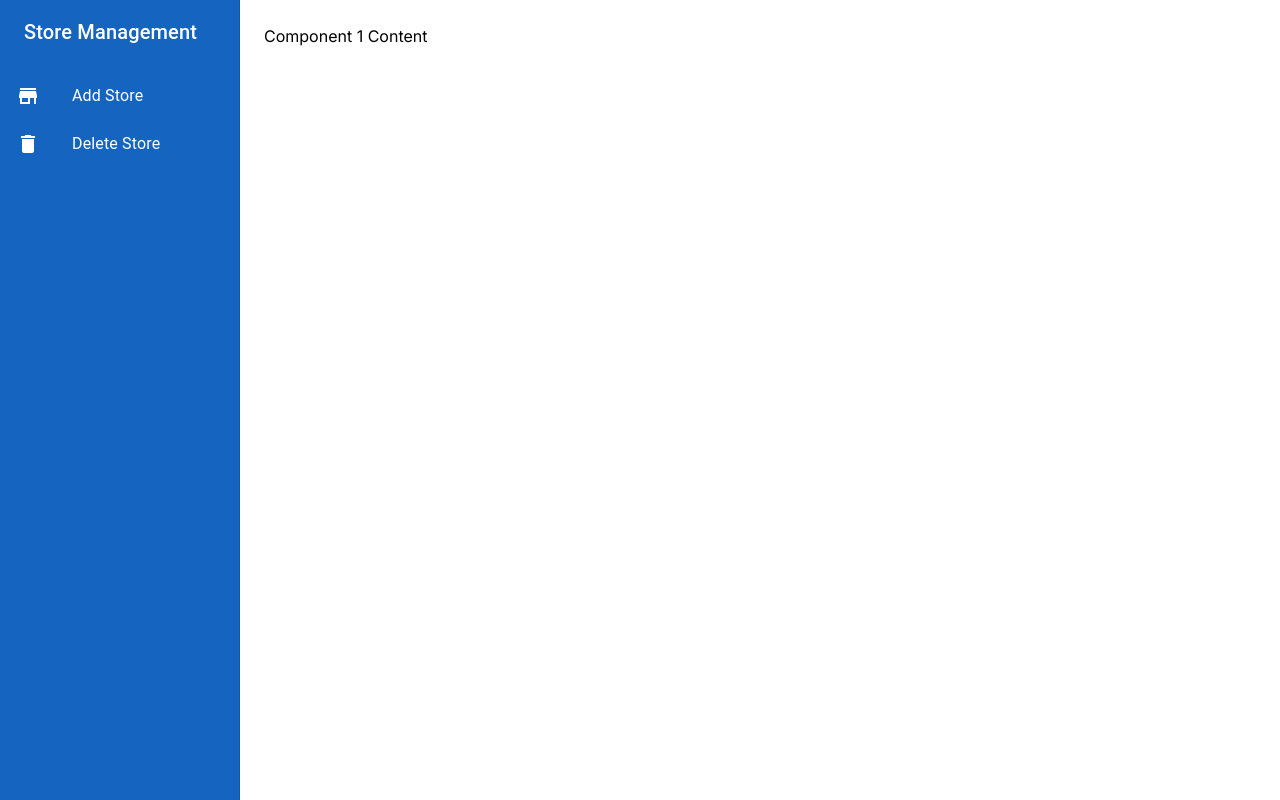
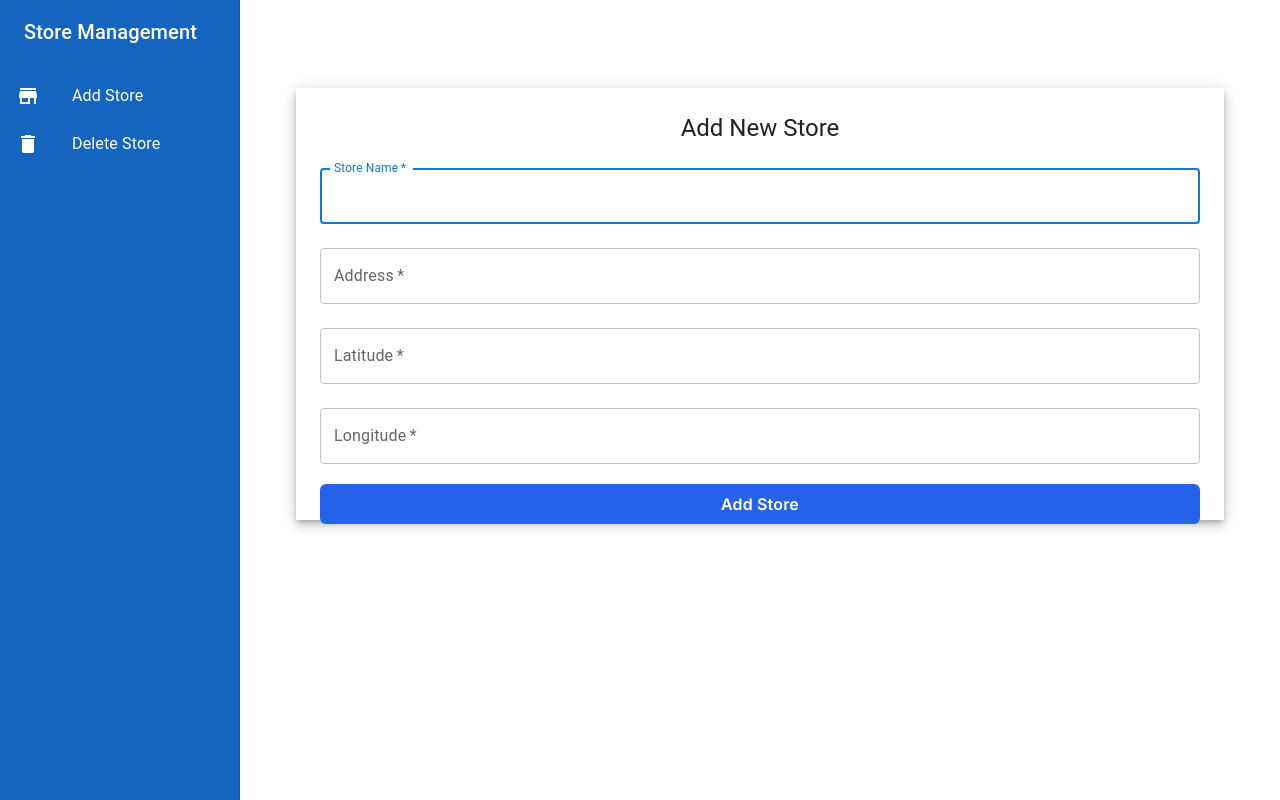
Before and after one commit to mujtaba-kazmi12/MapStoresNext, a Next.js app: page /admin in a window 1280 px wide. Built offline with nearby package versions, Linux system fonts and the light colour scheme.

Commit message:
AddformAdded

```diff
--- a/package.json
+++ b/package.json
@@ -13,6 +13,7 @@
     "@emotion/styled": "^11.11.0",
     "@mui/icons-material": "^5.15.14",
     "@mui/material": "^5.15.14",
+    "firebase": "^10.9.0",
     "leaflet": "^1.9.4",
     "next": "14.1.4",
     "react": "^18",
--- /dev/null
+++ b/src/app/Firebase.js
@@ -0,0 +1,22 @@
+// Import the functions you need from the SDKs you need
+import { initializeApp } from "firebase/app";
+import { getFirestore } from "firebase/firestore"; // Import Firestore
+import { getAuth } from "firebase/auth";
+
+// Your web app's Firebase configuration
+const firebaseConfig = {
+    apiKey: "AIzaSyCxbyKDZVmNa8b6zGqh8rmI6W-Z45_3ezQ",
+    authDomain: "manda-store-locator.firebaseapp.com",
+    projectId: "manda-store-locator",
+    storageBucket: "manda-store-locator.appspot.com",
+    messagingSenderId: "784192844789",
+    appId: "1:784192844789:web:62fe5e66c2bc08888ca6bc",
+    measurementId: "G-BV3FCCFN9B"
+  };
+
+// Initialize Firebase
+const app = initializeApp(firebaseConfig);
+
+// Initialize Firestore
+export const db = getFirestore(app);
+export const auth = getAuth(app);
--- /dev/null
+++ b/src/app/admin/Addform.js
@@ -0,0 +1,139 @@
+import React, { useState } from 'react';
+import { db } from '../Firebase'; // Update with the path to your Firebase config file
+import { collection, addDoc } from 'firebase/firestore';
+import { TextField,  Box, CssBaseline, Paper,Typography } from '@mui/material';
+
+const StoreForm = () => {
+    const [name, setName] = useState('');
+    const [address, setAddress] = useState('');
+    const [longitude, setLongitude] = useState('');
+    const [latitude, setLatitude] = useState('');
+    const [formErrors, setFormErrors] = useState({});
+
+    const validateForm = () => {
+        let errors = {};
+        if (!name) errors.name = 'Store Name is required';
+        if (!address) errors.address = 'Address is required';
+        if (!latitude) errors.latitude = 'Latitude is required';
+        if (!longitude) errors.longitude = 'Longitude is required';
+        setFormErrors(errors);
+
+        return Object.keys(errors).length === 0;
+    };
+
+    const handleSubmit = async (event) => {
+        event.preventDefault();
+
+        if (!validateForm()) {
+            return;
+        }
+
+        try {
+            const newStore = {
+                name,
+                address,
+                position: [parseFloat(latitude), parseFloat(longitude)]
+            };
+
+            await addDoc(collection(db, "stores"), newStore);
+
+            alert('Store added successfully');
+            setName('');
+            setAddress('');
+            setLongitude('');
+            setLatitude('');
+        } catch (error) {
+            console.error("Error adding document: ", error);
+            alert('Error adding store');
+        }
+    };
+
+    return (
+        <Box sx={{ display: 'flex', height: '70vh' }}>
+            <CssBaseline />
+            <Box
+                component={Paper}
+                elevation={6}
+                square
+                sx={{
+                    my: 8,
+                    mx: 4,
+                    display: 'flex',
+                    flexDirection: 'column',
+                    alignItems: 'center',
+                    p: 3
+                }}
+            >
+                <Typography component="h1" variant="h5">
+                    Add New Store
+                </Typography>
+                <Box component="form" onSubmit={handleSubmit} noValidate sx={{ mt: 1 }}>
+                    <TextField
+                        margin="normal"
+                        required
+                        fullWidth
+                        id="name"
+                        label="Store Name"
+                        name="name"
+                        autoComplete="name"
+                        autoFocus
+                        value={name}
+                        onChange={(e) => setName(e.target.value)}
+                        error={!!formErrors.name}
+                        helperText={formErrors.name || ''}
+                    />
+                    <TextField
+                        margin="normal"
+                        required
+                        fullWidth
+                        name="address"
+                        label="Address"
+                        id="address"
+                        autoComplete="address"
+                        value={address}
+                        onChange={(e) => setAddress(e.target.value)}
+                        error={!!formErrors.address}
+                        helperText={formErrors.address || ''}
+                    />
+                    <TextField
+                        margin="normal"
+                        required
+                        fullWidth
+                        name="latitude"
+                        label="Latitude"
+                        id="latitude"
+                        autoComplete="latitude"
+                        type="number"
+                        value={latitude}
+                        onChange={(e) => setLatitude(e.target.value)}
+                        error={!!formErrors.latitude}
+                        helperText={formErrors.latitude || ''}
+                    />
+                    <TextField
+                        margin="normal"
+                        required
+                        fullWidth
+                        name="longitude"
+                        label="Longitude"
+                        id="longitude"
+                        autoComplete="longitude"
+                        type="number"
+                        value={longitude}
+                        onChange={(e) => setLongitude(e.target.value)}
+                        error={!!formErrors.longitude}
+                        helperText={formErrors.longitude || ''}
+                    />
+                     <button
+        type="submit"
+        className={`w-full mt-3 mb-2 px-4 py-2 bg-blue-600 text-white font-semibold rounded-md hover:bg-blue-700 focus:outline-none focus:ring-2 focus:ring-blue-500 focus:ring-opacity-50 `}
+
+      >
+        Add Store
+      </button>
+                </Box>
+            </Box>
+        </Box>
+    );
+};
+
+export default StoreForm;
--- a/src/app/admin/page.js
+++ b/src/app/admin/page.js
@@ -1,72 +1,11 @@
-// 'use client'
 
-// // pages/index.js
-// import React, { useState } from 'react';
-// import { Box, Drawer, List, ListItem, ListItemText } from '@mui/material';
-
-// const drawerWidth = 240;
-
-// // Placeholder components for demonstration
-// const Component1 = () => <div>Component 1 Content</div>;
-// const Component2 = () => <div>Component 2 Content</div>;
-
-// const IndexPage = () => {
-//     const [selectedComponent, setSelectedComponent] = useState('Component1');
-
-//     const components = {
-//         Component1: <Component1 />,
-//         Component2: <Component2 />,
-//         // Add more components here
-//     };
-
-//     const sidebarItems = [
-//         { text: 'Add Store', component: 'Component1' },
-//         { text: 'Delete Store', component: 'Component2' },
-//         // Add more items as needed
-//     ];
-
-//     return (
-
-//           <Box sx={{ display: 'flex' }}>
-//             <Drawer
-//                 variant="permanent"
-//                 sx={{
-//                     width: drawerWidth,
-//                     flexShrink: 0,
-//                     '& .MuiDrawer-paper': {
-//                         width: drawerWidth,
-//                         boxSizing: 'border-box',
-//                         backgroundColor:'#0086b3',
-//                         color:"#FFFFFF"
-//                     },
-//                 }}
-//             >
-//                 <List>
-//                     {sidebarItems.map((item, index) => (
-//                         <ListItem button key={index} onClick={() => setSelectedComponent(item.component)}>
-//                             <ListItemText primary={item.text} />
-//                         </ListItem>
-//                     ))}
-//                 </List>
-//             </Drawer>
-//             <Box component="main" sx={{ flexGrow: 1, p: 3 }}>
-//                 {components[selectedComponent]}
-//             </Box>
-//         </Box>
-
-
-//     );
-// };
-
-// export default IndexPage;
-
-// pages/index.js
 'use client'
 import React, { useState } from 'react';
 import { Box, Drawer, List, ListItem, ListItemIcon, ListItemText, Toolbar, Typography } from '@mui/material';
 import StoreIcon from '@mui/icons-material/Store';
 import DeleteIcon from '@mui/icons-material/Delete';
 import { blue } from '@mui/material/colors';
+import AddForm from './Addform'
 
 const drawerWidth = 240;
 
@@ -78,7 +17,7 @@ const IndexPage = () => {
     const [selectedComponent, setSelectedComponent] = useState('Component1');
 
     const components = {
-        Component1: <Component1 />,
+        Component1: <AddForm />,
         Component2: <Component2 />,
         // Add more components here
     };
```
Also changed, not shown: 1 other file (tests, documents, lock files or other folders).
